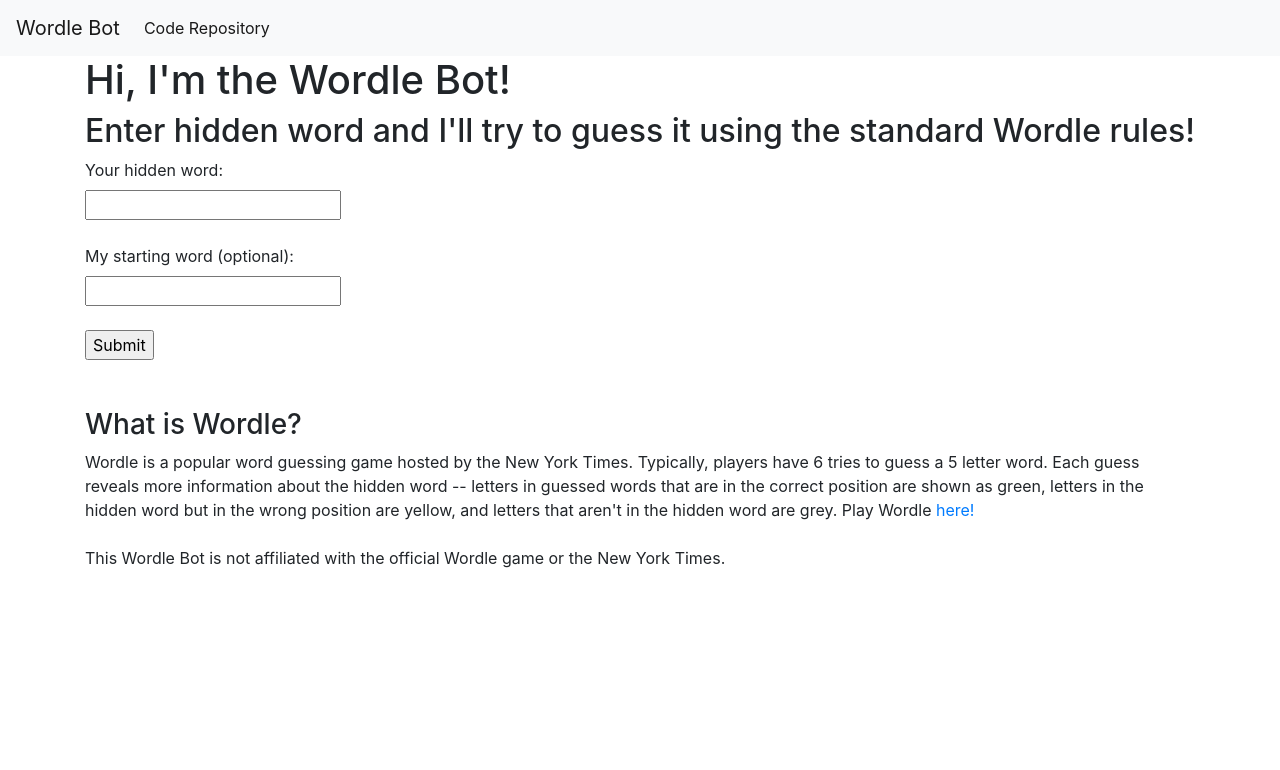
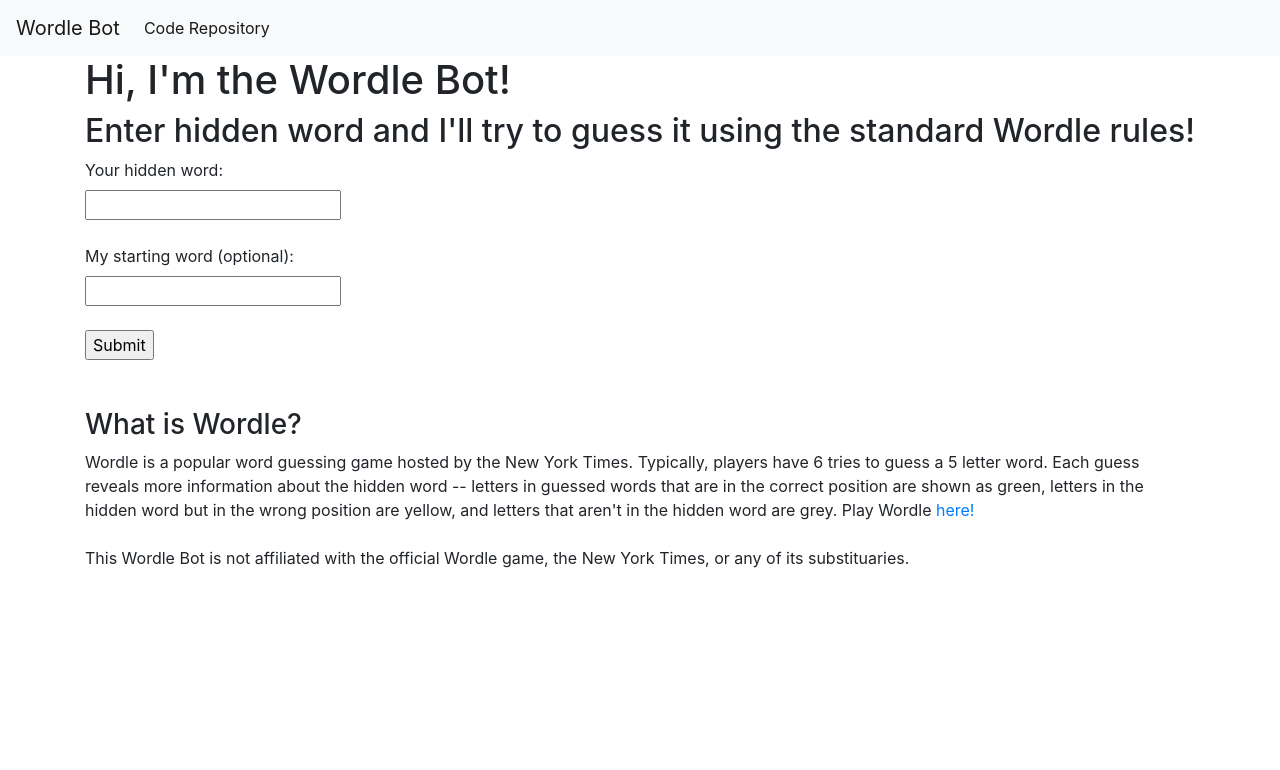
Before and after one commit to zacharysparrow/wordle-bot, a Flask app: page / in a window 1280 px wide. Shown: the top 770 px of the page. Run offline with Flask 3, Linux system fonts and the light colour scheme; some libraries are stand-ins or nearby versions.

Commit message:
updated disclaimer

```diff
--- a/templates/index.html
+++ b/templates/index.html
@@ -40,5 +40,5 @@
     <body> Wordle is a popular word guessing game hosted by the New York Times. Typically, players have 6 tries to guess a 5 letter word. Each guess reveals more information about the hidden word -- letters in guessed words that are in the correct position are shown as green, letters in the hidden word but in the wrong position are yellow, and letters that aren't in the hidden word are grey. Play Wordle <a href="https://www.nytimes.com/games/wordle/index.html">here!</a> </body>
     <br>
     <br>
-    <body> This Wordle Bot is not affiliated with the official Wordle game or the New York Times. </body>
+    <body> This Wordle Bot is not affiliated with the official Wordle game, the New York Times, or any of its substituaries. </body>
 {% endblock %}
```
Also changed, not shown: 1 other file.
